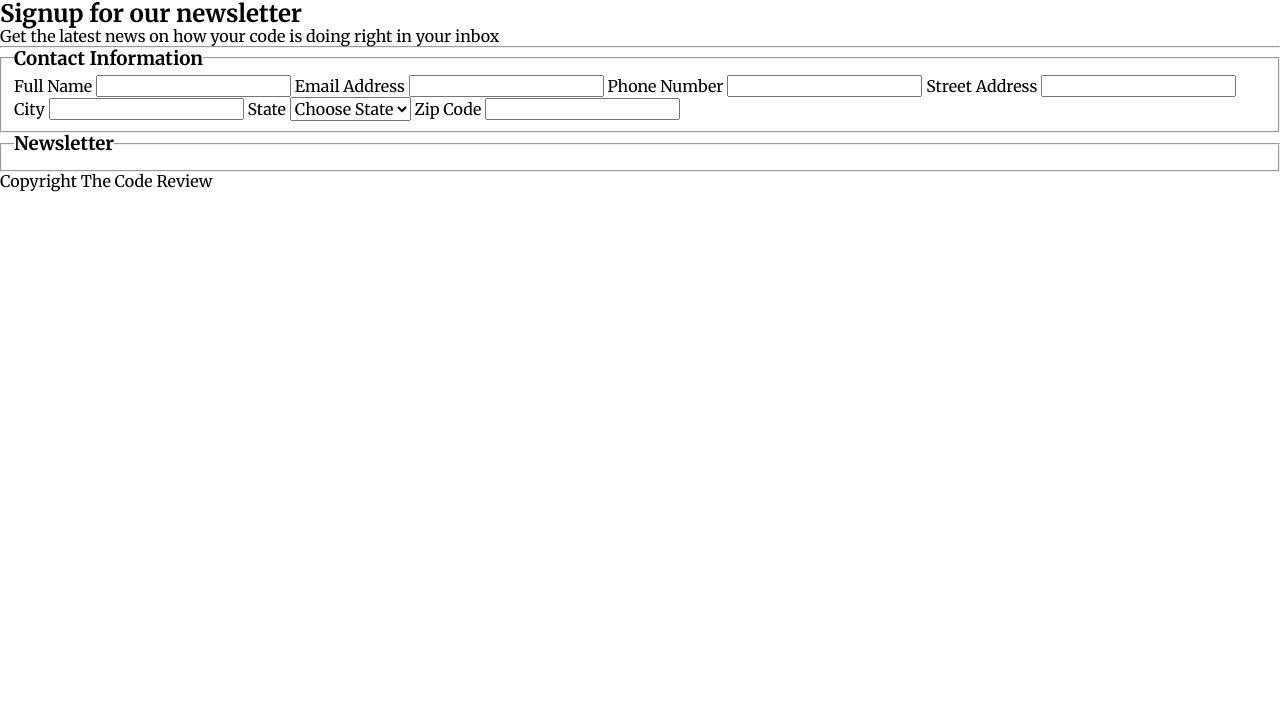
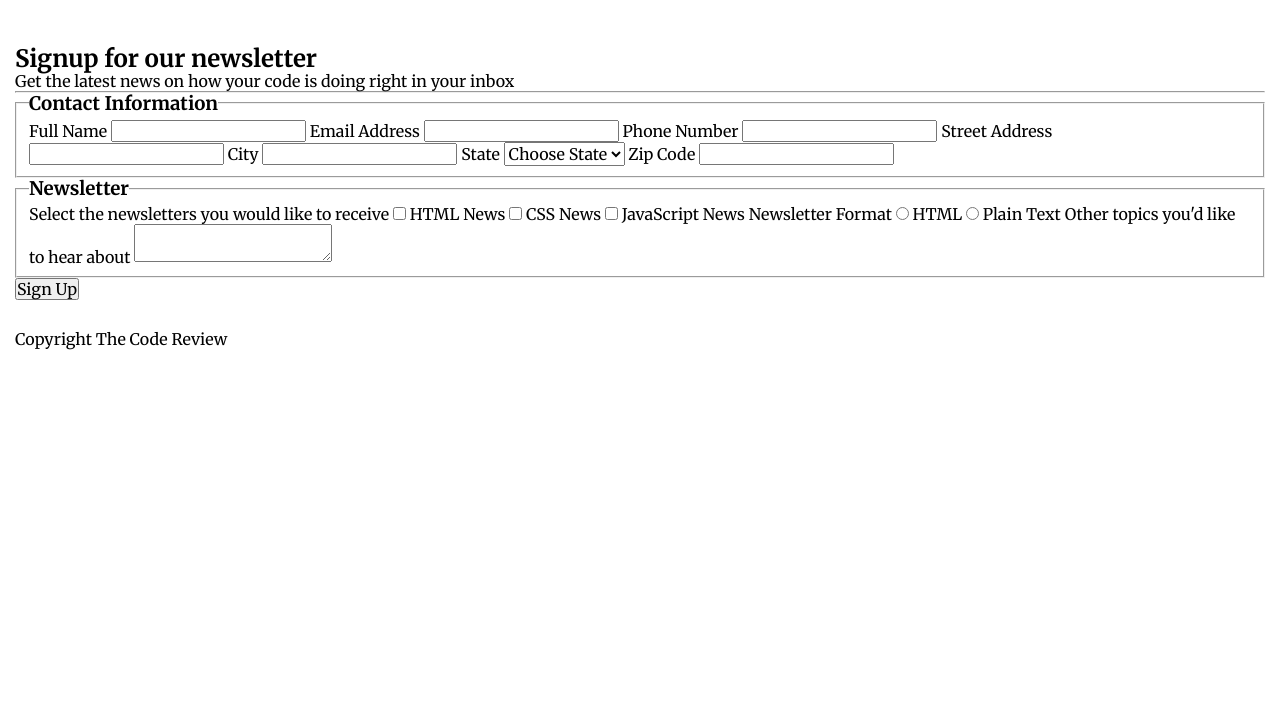
Before and after one commit to marzena-szopinska/Online_Registration_Form, a plain HTML site: page index.html in a window 1280 px wide. Shown: the part 80-800 px from the top of the page. Drawn offline with Linux system fonts and the light colour scheme.

Commit message:
finished Newsletter section of the form

```diff
--- a/css/styles.css
+++ b/css/styles.css
@@ -8,3 +8,7 @@ body {
   font-family: 'Merriweather', serif;
   font-size: 16px;
 }
+
+.container {
+  padding: 15px;
+}
--- a/index.html
+++ b/index.html
@@ -62,8 +62,29 @@
         </fieldset>
         <fieldset>
           <legend><h3>Newsletter</h3></legend>
+          <label>Select the newsletters you would like to receive</label>
+          <!-- HTML News -->
+          <input type="checkbox" id="html_news" name="newsletters" value="news_html">
+          <label for="html_news">HTML News</label>
+          <!-- CSS News -->
+          <input type="checkbox" id="css_news" name="newsletters" value="news_css">
+          <label for="css_news">CSS News</label>
+          <!-- JavaScript News -->
+          <input type="checkbox" id="js_news" name="newsletters" value="news_js">
+          <label for="js_news">JavaScript News</label>
 
+          <label>Newsletter Format</label>
+          <!-- HTML Format -->
+          <input type="radio" id="html_format" value="html_format" name="newsletter_format">
+          <label for="html_format">HTML</label>
+          <!-- Plain Text-->
+          <input type="radio" id="plain_text" value="plain_text" name="newsletter_format">
+          <label for="plain_text">Plain Text</label>
+          <!-- Other Topics -->
+          <label for="topics">Other topics you'd like to hear about</label>
+          <textarea id ="topics" name="user_topics"></textarea>
         </fieldset>
+        <button type="submit" value="submit">Sign Up</button>
       </form>
     </div>
 
```
